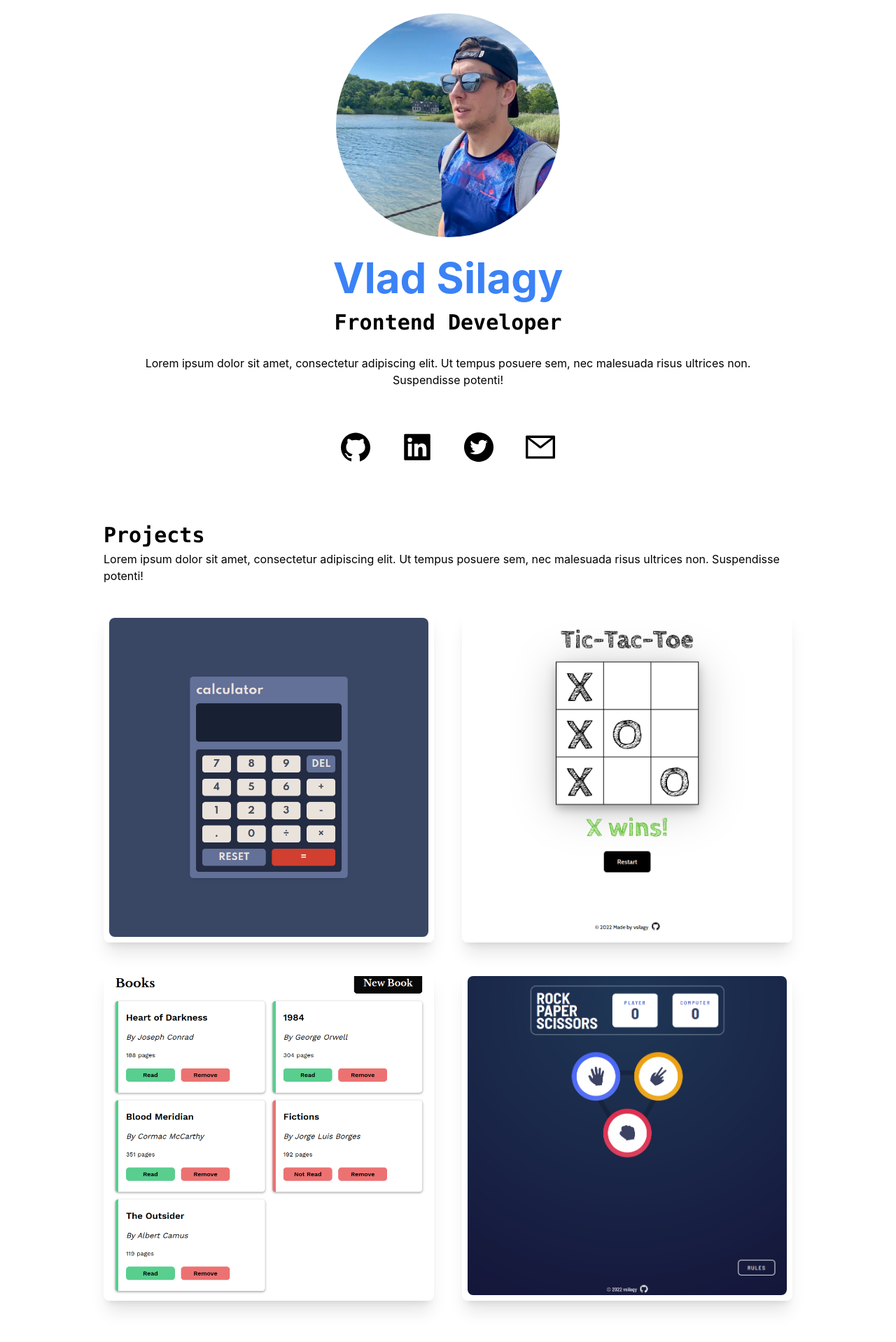
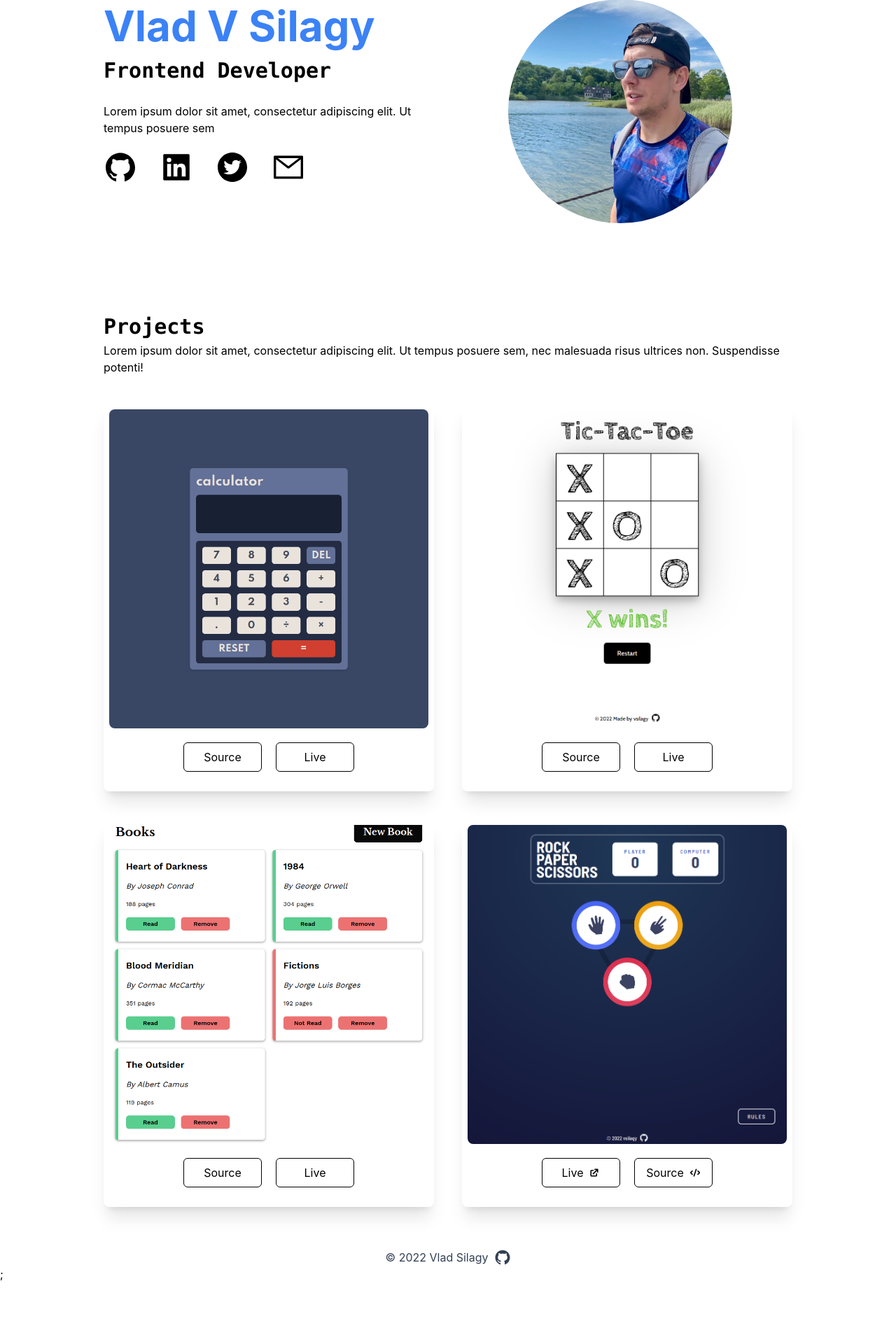
Before and after one commit to vsilagy/portfolio, a Next.js app: page / in a window 1280 px wide. Shown: the part 133-2051 px from the top of the page at 70% size. After the commit the page ends 1966 px from the top, so only its background shows below. Built offline with nearby package versions, Linux system fonts and the light colour scheme.

Commit message:
add project card with two buttons, source code and live project

```diff
--- a/pages/Header.js
+++ b/pages/Header.js
@@ -41,10 +41,10 @@ export default function Header() {
           &lt;vsilagy/&gt;
         </a>
       </Link>
-      <ul className="flex items-center gap-2 md:gap-4">
+      <ul className="flex items-center gap-4">
         <li>
           <a
-            className="px-2 py-1 rounded-md hover:ring-2 hover:ring-blue-500 md:px-4 md:py-2"
+            className="bg-transparent hover:bg-blue-500 hover:text-white py-2 px-4 hover:border-transparent rounded-md"
             href="#"
           >
             About
@@ -52,7 +52,7 @@ export default function Header() {
         </li>
         <li>
           <a
-            className="px-2 py-1 rounded-md hover:ring-2 hover:ring-blue-500 md:px-4 md:py-2"
+            className="bg-transparent hover:bg-blue-500 hover:text-white py-2 px-4 hover:border-transparent rounded-md"
             href="#"
           >
             Projects
@@ -60,7 +60,7 @@ export default function Header() {
         </li>
         <li>
           <a
-            className="px-2 py-1 rounded-md hover:ring-2 hover:ring-blue-500 md:px-4 md:py-2"
+            className="bg-transparent hover:bg-blue-500 hover:text-white py-2 px-4 hover:border-transparent rounded-md"
             href="#"
           >
             Resume
--- a/pages/index.js
+++ b/pages/index.js
@@ -7,43 +7,47 @@ import {
   AiFillTwitterCircle,
   AiOutlineMail,
 } from "react-icons/ai";
+import { HiCode, HiExternalLink } from "react-icons/hi";
 import Image from "next/image";
 import profile from "../public/profile-img.png";
 import project1 from "../public/project-1.png";
 import project2 from "../public/project-2.png";
 import project3 from "../public/project-3.png";
 import project4 from "../public/project-4.png";
+import react from "react";
 
 export default function Home() {
   return (
     <div>
       <Head>
         <title>Vlad Silagy - Frontend Developer</title>
-        <meta name="description" content="Generated by create next app" />
+        <meta name="description" content="Frontend developer based in NYC" />
         <link rel="icon" href="/favicon.ico" />
       </Head>
       <main className="max-w-screen-lg mx-auto px-5">
         <Header />
         <section className="min-h-full mb-20">
-          <div className="text-center p-10">
-            <div className="mx-auto w-64 h-64 mb-5 md:w-[20rem] md:h-[20rem] rounded-full">
-              <Image src={profile} className="rounded-full " />
+          <div className="text-center py-5 mb-5 md:flex">
+            <div className="mx-auto mb-5 rounded-full md:basis-1/2 md:order-2">
+              <Image
+                src={profile}
+                height={320}
+                width={320}
+                className="rounded-full"
+              />
             </div>
-            <div className="order-1 flex-1">
+            <div className=" flex-1 md:text-start md:basis-1/2">
               <h1 className="text-5xl py-2 text-blue-500  dark:text-orange-400 font-bold md:text-6xl">
-                Vlad Silagy
+                Vlad V Silagy
               </h1>
               <h2 className="text-2xl py-2 font-mono font-bold md:text-3xl">
                 Frontend Developer
               </h2>
-              <p className="text-md py-5 ">
+              <p className="text-md py-5">
                 Lorem ipsum dolor sit amet, consectetur adipiscing elit. Ut
-                tempus posuere sem, nec malesuada risus ultrices non.
-                Suspendisse potenti!
+                tempus posuere sem
               </p>
-            </div>
-          </div>
-          <div className="text-3xl flex justify-center gap-10 ease-in-out md:text-5xl">
+              <div className="text-5xl flex justify-center gap-8 ease-in-out md:justify-start">
                 <a
                   href="https://github.com/vsilagy"
                   target="_blank"
@@ -77,6 +81,8 @@ export default function Home() {
                   <AiOutlineMail />
                 </a>
               </div>
+            </div>
+          </div>
         </section>
         <section className="min-w-full mb-5">
           <h3 className="text-3xl text-center py-1 font-bold font-mono md:text-start">
@@ -87,7 +93,7 @@ export default function Home() {
             posuere sem, nec malesuada risus ultrices non. Suspendisse potenti!
           </p>
           <div className="flex flex-col items-center gap-10 py-10 md:flex-row md:flex-wrap  ">
-            <div className="basis-1/3 flex-1 w-[25rem] p-2 rounded-lg shadow-xl">
+            <div className="basis-1/3 flex-1 w-[25rem] p-2 rounded-lg shadow-xl dark:bg-gray-700">
               <Image
                 src={project1}
                 className="rounded-lg object-cover "
@@ -95,8 +101,16 @@ export default function Home() {
                 height={"100%"}
                 layout="responsive"
               />
+              <div className="flex justify-center gap-5 py-5">
+                <button className="w-28 bg-transparent hover:bg-blue-500  hover:text-white py-2 px-4 border border-black dark:border-white hover:border-transparent dark:hover:border-transparent rounded-md">
+                  Source
+                </button>
+                <button className="w-28 bg-transparent hover:bg-blue-500  hover:text-white py-2 px-4 border border-black dark:border-white hover:border-transparent dark:hover:border-transparent rounded-md">
+                  Live
+                </button>
               </div>
-            <div className="basis-1/3 flex-1 w-[25rem] p-2 rounded-lg shadow-xl">
+            </div>
+            <div className="basis-1/3 flex-1 w-[25rem] p-2 rounded-lg shadow-xl dark:bg-slate-700">
               <Image
                 src={project2}
                 className="rounded-lg object-cover "
@@ -104,8 +118,16 @@ export default function Home() {
                 height={"100%"}
                 layout="responsive"
               />
+              <div className="flex justify-center gap-5 py-5">
+                <button className="w-28 bg-transparent hover:bg-blue-500  hover:text-white py-2 px-4 border border-black dark:border-white hover:border-transparent dark:hover:border-transparent rounded-md">
+                  Source
+                </button>
+                <button className="w-28 bg-transparent hover:bg-blue-500  hover:text-white py-2 px-4 border border-black dark:border-white hover:border-transparent dark:hover:border-transparent rounded-md">
+                  Live
+                </button>
               </div>
-            <div className="basis-1/3 flex-1 w-[25rem] p-2 rounded-lg shadow-xl">
+            </div>
+            <div className="basis-1/3 flex-1 w-[25rem] p-2 rounded-lg shadow-xl dark:bg-gray-700">
               <Image
                 src={project3}
                 className="rounded-lg object-cover"
@@ -113,8 +135,16 @@ export default function Home() {
                 height={"100%"}
                 layout="responsive"
               />
+              <div className="flex justify-center gap-5 py-5">
+                <button className="w-28 bg-transparent hover:bg-blue-500  hover:text-white py-2 px-4 border border-black dark:border-white hover:border-transparent dark:hover:border-transparent rounded-md">
+                  Source
+                </button>
+                <button className="w-28 bg-transparent hover:bg-blue-500  hover:text-white py-2 px-4 border border-black dark:border-white hover:border-transparent dark:hover:border-transparent rounded-md">
+                  Live
+                </button>
               </div>
-            <div className="basis-1/3 flex-1 w-[25rem] p-2 rounded-lg shadow-xl">
+            </div>
+            <div className="basis-1/3 flex-1 w-[25rem] p-2 rounded-lg shadow-xl dark:bg-gray-700">
               <Image
                 src={project4}
                 className="rounded-lg object-cover"
@@ -122,6 +152,16 @@ export default function Home() {
                 height={"100%"}
                 layout="responsive"
               />
+              <div className="flex justify-center gap-5 py-5">
+                <button className="w-28 flex justify-center gap-2 items-center bg-transparent hover:bg-blue-500  hover:text-white py-2 px-4 border border-black dark:border-white hover:border-transparent dark:hover:border-transparent rounded-md">
+                  Live
+                  <HiExternalLink />
+                </button>
+                <button className="w-28 flex justify-center gap-2 items-center bg-transparent hover:bg-blue-500  hover:text-white py-2 px-4 border border-black dark:border-white hover:border-transparent dark:hover:border-transparent rounded-md">
+                  Source
+                  <HiCode />
+                </button>
+              </div>
             </div>
           </div>
         </section>
```
Lines whose indentation alone changed are shown as unchanged.
